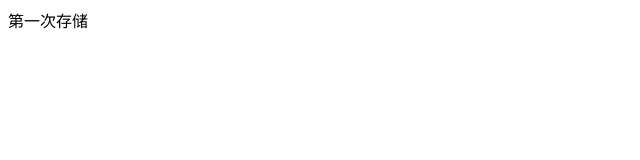
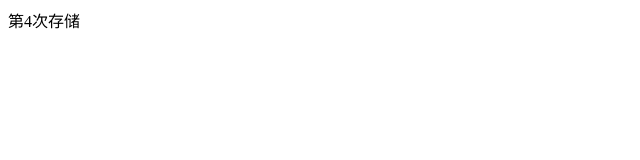
Before and after one commit to lakymocha/web37, a plain HTML site: page index.html in a window 1280 px wide. Shown: the full height of the page, 0-640 px from the left. Drawn offline with Linux system fonts and the light colour scheme.

Commit message:
第四次提交

```diff
--- a/index.html
+++ b/index.html
@@ -6,6 +6,6 @@
     <title>Document</title>
 </head>
 <body>
-    第一次存储
+    第4次存储
 </body>
 </html>
```
Also changed, not shown: 1 other file.
